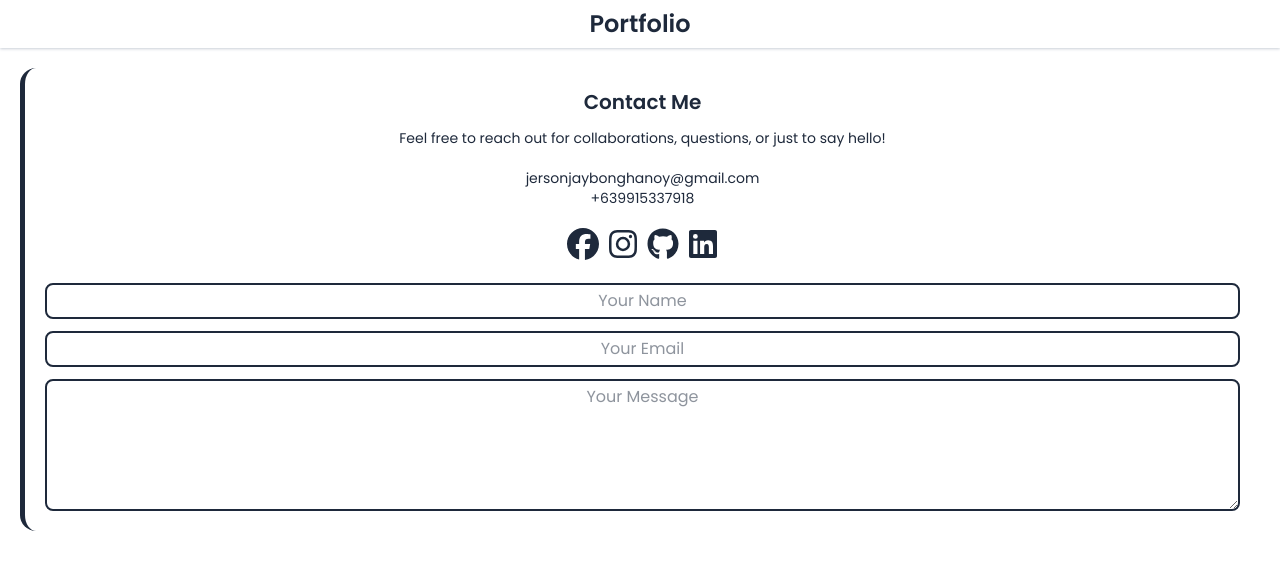
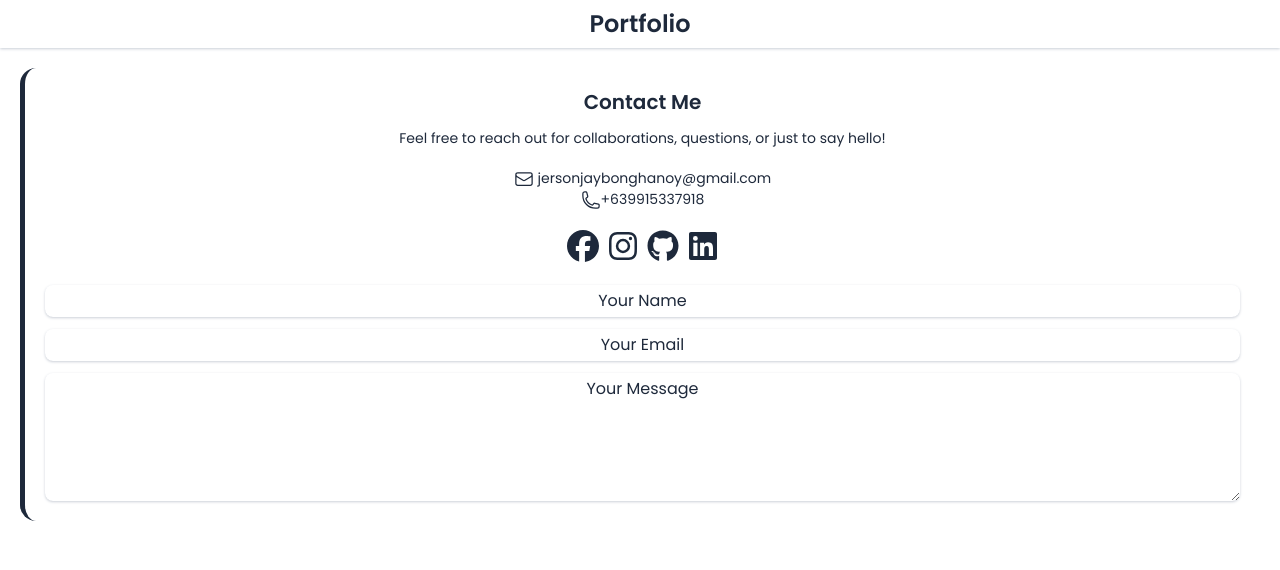
Before and after one commit to MrKabado/Potffolio, a React (Vite) app: page /contact-me in a window 1280 px wide. Shown: the top 570 px of the page. Built offline with nearby package versions, Linux system fonts and the light colour scheme; a web font is replaced by a local one.

Commit message:
done contacts but no function

```diff
--- a/src/pages/ContactMe.jsx
+++ b/src/pages/ContactMe.jsx
@@ -1,31 +1,32 @@
 import React from 'react'
+import {PhoneIcon, EnvelopeIcon} from '@heroicons/react/24/outline';
 import { FontAwesomeIcon } from '@fortawesome/react-fontawesome';
 import { faFacebook, faLinkedin, faInstagram, faGithub } from '@fortawesome/free-brands-svg-icons';
 
 function ContactMe() {
   return (
-    <div className='p-5 text-[#1E293B] border-l-5 rounded-2xl font-poppins overflow-y-hidden'>
+    <div className='p-5 text-[#1E293B] border-l-5 rounded-2xl font-poppins'>
       <div className='text-center'>
         <h1 className='text-xl font-semibold mb-3'>Contact Me</h1>
         <p className='text-sm'>Feel free to reach out for collaborations, questions, or just to say hello!</p>
 
         <div className='flex flex-col text-sm my-5'>
-          <p>jersonjaybonghanoy@gmail.com</p>
-          <p>+639915337918</p>
+          <p><EnvelopeIcon className='w-5 inline-block'/> jersonjaybonghanoy@gmail.com</p>
+          <p><PhoneIcon className='w-5 inline-block'/>+639915337918</p>
         </div>
 
         <div className='flex my-5 justify-center'>
-          <a href=""><FontAwesomeIcon icon={faFacebook} size='2x'/></a>
-          <a href=""><FontAwesomeIcon icon={faInstagram} size='2x'/></a>
-          <a href=""><FontAwesomeIcon icon={faGithub} size='2x'/></a>
-          <a href=""><FontAwesomeIcon icon={faLinkedin} size='2x'/></a>
+          <a href="https://www.facebook.com/jersonjay.bonghanoy"><FontAwesomeIcon icon={faFacebook} size='2x'/></a>
+          <a href="https://www.instagram.com/jerson_jay18/"><FontAwesomeIcon icon={faInstagram} size='2x'/></a>
+          <a href="https://github.com/MrKabado/"><FontAwesomeIcon icon={faGithub} size='2x'/></a>
+          <a href="https://www.linkedin.com/in/bonghanoy-jerson-jay-49b205378/"><FontAwesomeIcon icon={faLinkedin} size='2x'/></a>
         </div>
       </div>
 
       <div className='flex flex-col gap-3'>
-        <input type="text" placeholder='Your Name' className='border-2 border-[#1E293B] p-1 text-center rounded-lg'/>
-        <input type="email" placeholder='Your Email' className='border-2 border-[#1E293B] p-1 text-center rounded-lg'/>
-        <textarea name="" id="" cols="30" rows="5" placeholder='Your Message' className='border-2 border-[#1E293B] p-1 text-center rounded-lg'></textarea>
+        <input type="text" placeholder='Your Name' className='shadow shadow-gray-300 p-1 text-center rounded-lg placeholder-[#1E293B] focus:outline-[#1E293B]'/>
+        <input type="email" placeholder='Your Email' className='shadow shadow-gray-300 p-1 text-center rounded-lg placeholder-[#1E293B] focus:outline-[#1E293B]'/>
+        <textarea name="" id="" cols="30" rows="5" placeholder='Your Message' className='shadow shadow-gray-300 p-1 text-center rounded-lg placeholder-[#1E293B] focus:outline-[#1E293B]'></textarea>
       </div>
     </div>
   )
```
